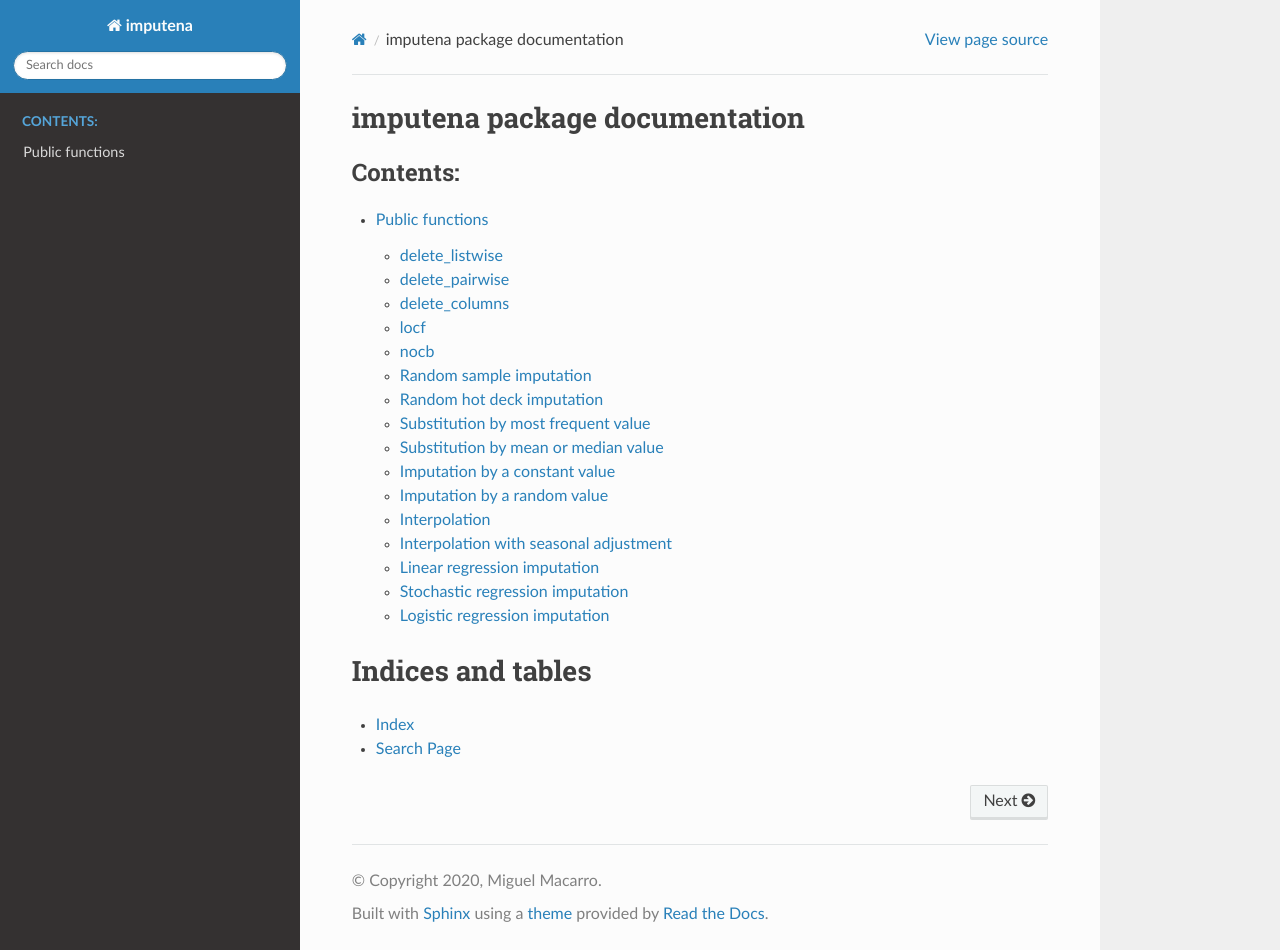
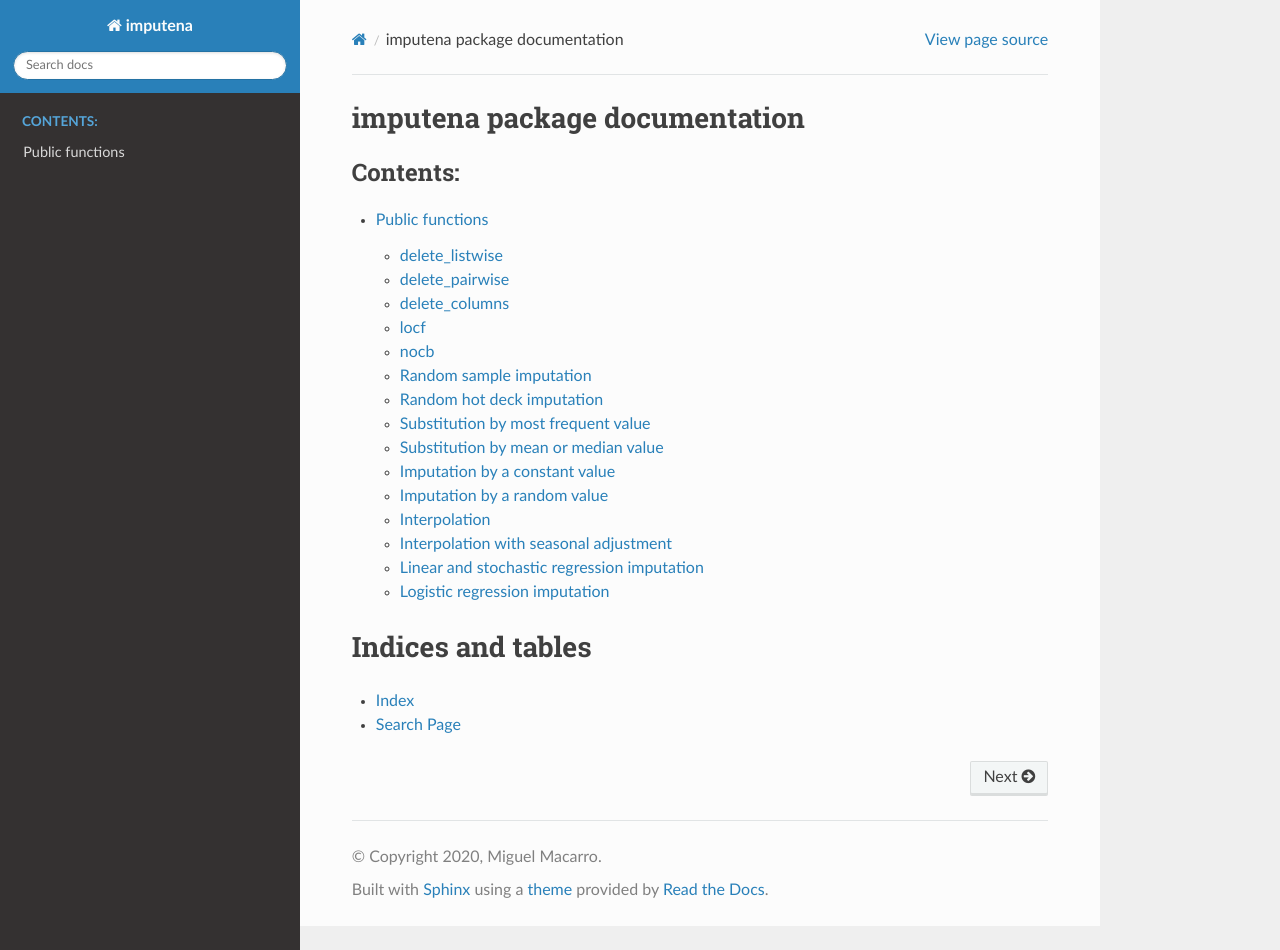
Before and after one commit to macarro/imputena, a Sphinx documentation site: the page built from docs/source/index.rst, in a window 1280 px wide and 950 px high. Built offline with Sphinx 7.4.7 and the Read the Docs theme 2.0.0, drawn with Linux system fonts in a browser that asks for light colours.

Commit message:
Removed stochastic_regression from docs

```diff
--- a/docs/source/functions.rst
+++ b/docs/source/functions.rst
@@ -53,13 +53,9 @@ Interpolation with seasonal adjustment
 --------------------------------------
 .. autofunction:: imputena.seasonal_interpolation
 
-Linear regression imputation
+Linear and stochastic regression imputation
 ----------------------------
 .. autofunction:: imputena.linear_regression
-
-Stochastic regression imputation
-----------------------------
-.. autofunction:: imputena.stochastic_regression
 
 Logistic regression imputation
 ----------------------------
```
